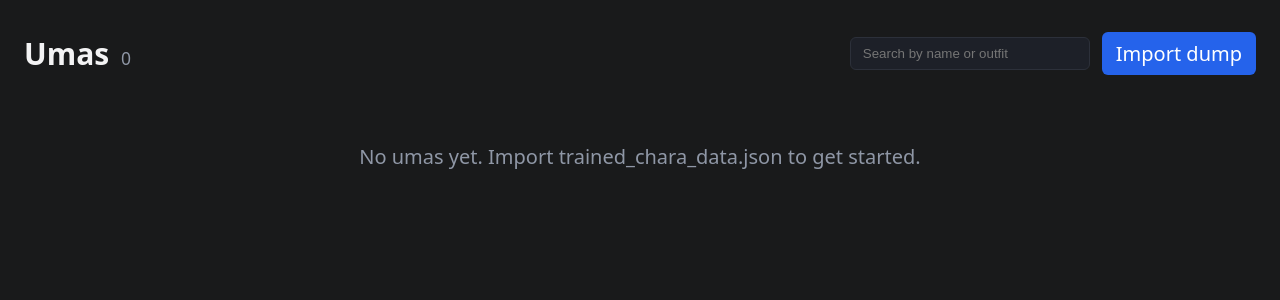
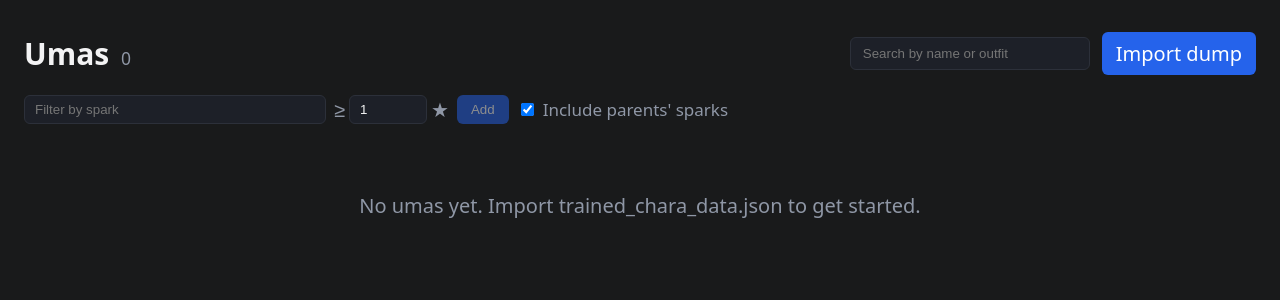
Before and after one commit to jmate03/uma-compare-tool, a React (Vite) app: page / in a window 1280 px wide. Shown: the top 300 px of the page. Built offline with nearby package versions, Linux system fonts and the light colour scheme.

Commit message:
add basic filtering functionality for uma search

```diff
--- /dev/null
+++ b/src/components/SparkFilterBar.tsx
@@ -0,0 +1,95 @@
+// Lets the user build a list of spark filters, e.g. "Power ≥ 7★" + "Sprint Corners ≥ 1★"
+import { useState } from 'react';
+import { SPARK_OPTIONS, sparkByBase, sparkByName, type SparkFilter } from '../lib/UmaFilter';
+
+interface SparkFilterBarProps {
+	filters: SparkFilter[];
+	onChange: (filters: SparkFilter[]) => void;
+	includeParents: boolean;
+	onIncludeParentsChange: (value: boolean) => void;
+}
+
+export function SparkFilterBar({ filters, onChange, includeParents, onIncludeParentsChange }: SparkFilterBarProps) {
+	const [name, setName] = useState('');
+	const [minStars, setMinStars] = useState(1);
+
+	const picked = sparkByName.get(name.trim().toLowerCase());
+	const maxStars = includeParents ? 9 : 3; // 3★ max per uma
+
+	function add() {
+		if (!picked) return;
+		// Re-adding a spark replaces its old threshold
+		onChange([...filters.filter(f => f.base !== picked.base), { base: picked.base, minStars }]);
+		setName('');
+		setMinStars(1);
+	}
+
+	return (
+		<div className="spark-filter">
+			<form
+				className="spark-filter__add"
+				onSubmit={e => {
+					e.preventDefault();
+					add();
+				}}
+			>
+				<input
+					className="spark-filter__name"
+					list="spark-options"
+					placeholder="Filter by spark"
+					value={name}
+					onChange={e => setName(e.target.value)}
+				/>
+				<datalist id="spark-options">
+					{SPARK_OPTIONS.map(o => (
+						<option key={o.base} value={o.name} label={o.category} />
+					))}
+				</datalist>
+
+				<label className="spark-filter__stars">
+					≥
+					<input
+						type="number"
+						min={1}
+						max={maxStars}
+						value={minStars}
+						onChange={e => setMinStars(Math.min(maxStars, Math.max(1, Number(e.target.value) || 1)))}
+					/>
+					★
+				</label>
+
+				<button type="submit" className="spark-filter__button" disabled={!picked}>Add</button>
+
+				<label className="spark-filter__parents">
+					<input
+						type="checkbox"
+						checked={includeParents}
+						onChange={e => onIncludeParentsChange(e.target.checked)}
+					/>
+					Include parents' sparks
+				</label>
+			</form>
+
+			{filters.length > 0 && (
+				<div className="spark-filter__chips">
+					{filters.map(f => {
+						const opt = sparkByBase.get(f.base);
+						return (
+							<span key={f.base} className={`spark spark--${opt?.category ?? 'white'} spark-filter__chip`}>
+								{opt?.name ?? `#${f.base}`} ≥ {f.minStars}<span className="spark__stars">★</span>
+								<button
+									className="spark-filter__remove"
+									aria-label="Remove filter"
+									onClick={() => onChange(filters.filter(x => x.base !== f.base))}
+								>
+									×
+								</button>
+							</span>
+						);
+					})}
+					<button className="spark-filter__clear" onClick={() => onChange([])}>Clear all</button>
+				</div>
+			)}
+		</div>
+	);
+}
--- a/src/components/UmaCard.tsx
+++ b/src/components/UmaCard.tsx
@@ -1,14 +1,12 @@
-import type { Grade, Spark, StoredUma } from '../lib/UmaTypes';
+import type { Grade, StoredUma } from '../lib/UmaTypes';
 import { umaName } from '../lib/UmaNames';
-import sparkNames from '../../data/umasparknames.json';
-
-const sparkLabel = (s: Spark) => (sparkNames as Record<string, string>)[s.factorId] ?? `#${s.factorId}`;
-
-const SPARK_ORDER = ['blue', 'pink', 'green', 'white'] as const;
+import { sparkByBase, sparkTotals } from '../lib/UmaFilter';
 
 interface UmaCardProps {
 	uma: StoredUma;
 	byId: Map<string, StoredUma>; // to look up parents that are your own saved umas
+	includeParents: boolean; // show sparks summed with both parents' sparks
+	highlighted: Set<number>; // spark bases from the active filters
 	onDelete: (id: string) => void;
 }
 
@@ -26,11 +24,8 @@ function GradeRow({ label, grades }: { label: string; grades: Record<string, Gra
 	);
 }
 
-export function UmaCard({ uma, byId, onDelete }: UmaCardProps) {
-	// Own sparks, grouped blue → pink → green → white
-	const sparks = [...uma.sparks].sort(
-		(a, b) => SPARK_ORDER.indexOf(a.category) - SPARK_ORDER.indexOf(b.category)
-	);
+export function UmaCard({ uma, byId, includeParents, highlighted, onDelete }: UmaCardProps) {
+	const sparks = sparkTotals(uma, byId, includeParents);
 
 	const parentNames = uma.parents.map(p =>
 		p.kind === 'saved' ? umaName(byId.get(p.umaId) ?? {}) : umaName(p)
@@ -59,11 +54,24 @@ export function UmaCard({ uma, byId, onDelete }: UmaCardProps) {
 			</div>
 
 			<div className="uma-card__sparks">
-				{sparks.map(s => (
-					<span key={s.factorId} className={`spark spark--${s.category}`}>
-						{sparkLabel(s)} <span className="spark__stars">{'★'.repeat(s.stars)}</span>
-					</span>
-				))}
+				{sparks.map(s => {
+					const name = sparkByBase.get(s.base)?.name ?? `#${s.base}`;
+					const className = `spark spark--${s.category}${highlighted.has(s.base) ? ' spark--match' : ''}`;
+					return includeParents ? (
+						<span
+							key={s.base}
+							className={className}
+							title={s.own ? `${s.own}★ on this uma, ${s.total - s.own}★ from parents` : 'From parents only'}
+						>
+							{s.own > 0 && <span className="spark__own" aria-label="On this uma">●</span>}
+							<span className="spark__stars">{s.total}★</span> {name}
+						</span>
+					) : (
+						<span key={s.base} className={className}>
+							{name} <span className="spark__stars">{'★'.repeat(s.total)}</span>
+						</span>
+					);
+				})}
 			</div>
 
 			<footer className="uma-card__footer">
--- /dev/null
+++ b/src/lib/UmaFilter.tsx
@@ -0,0 +1,80 @@
+// Spark-based filtering for the uma list
+import type { SparkCategory, StoredUma } from './UmaTypes';
+import { sparkCategory } from './UmaImport';
+import sparkNames from '../../data/umasparknames.json';
+
+// A spark's identity is its factor ID without the last (stars) digit,
+// so 2009701/2009702/2009703 are all "Sprint Corners" (base 200970).
+export const sparkBase = (factorId: number) => Math.floor(factorId / 10);
+
+export interface SparkOption {
+	base: number;
+	name: string;
+	category: SparkCategory;
+}
+
+const CATEGORY_ORDER: SparkCategory[] = ['blue', 'pink', 'green', 'white'];
+
+// One entry per spark, for the filter picker. Names are unique per base.
+export const SPARK_OPTIONS: SparkOption[] = [
+	...new Map(
+		Object.entries(sparkNames as Record<string, string>).map(([id, name]) => {
+			const base = sparkBase(Number(id));
+			return [base, { base, name, category: sparkCategory(Number(id)) }] as const;
+		})
+	).values(),
+].sort((a, b) =>
+	CATEGORY_ORDER.indexOf(a.category) - CATEGORY_ORDER.indexOf(b.category) || a.name.localeCompare(b.name)
+);
+
+export const sparkByName = new Map(SPARK_OPTIONS.map(o => [o.name.toLowerCase(), o]));
+export const sparkByBase = new Map(SPARK_OPTIONS.map(o => [o.base, o]));
+
+export interface SparkFilter {
+	base: number;
+	minStars: number;
+}
+
+export interface SparkTotal {
+	base: number;
+	category: SparkCategory;
+	own: number;   // stars on the uma itself
+	total: number; // own + parents (or just own when parents aren't included)
+}
+
+// Stars per spark for an uma, optionally including both parents' sparks.
+// Sorted blue → pink → green → white, then by total stars.
+export function sparkTotals(uma: StoredUma, byId: Map<string, StoredUma>, includeParents: boolean): SparkTotal[] {
+	const totals = new Map<number, SparkTotal>();
+	const add = (factorId: number, stars: number, isOwn: boolean) => {
+		const base = sparkBase(factorId);
+		const t = totals.get(base) ?? { base, category: sparkCategory(factorId), own: 0, total: 0 };
+		if (isOwn) t.own += stars;
+		t.total += stars;
+		totals.set(base, t);
+	};
+
+	for (const s of uma.sparks) add(s.factorId, s.stars, true);
+	if (includeParents) {
+		for (const p of uma.parents) {
+			const sparks = p.kind === 'saved' ? byId.get(p.umaId)?.sparks ?? [] : p.sparks;
+			for (const s of sparks) add(s.factorId, s.stars, false);
+		}
+	}
+
+	return [...totals.values()].sort((a, b) =>
+		CATEGORY_ORDER.indexOf(a.category) - CATEGORY_ORDER.indexOf(b.category) || b.total - a.total
+	);
+}
+
+// All filters must match (AND)
+export function matchesSparkFilters(
+	uma: StoredUma,
+	filters: SparkFilter[],
+	byId: Map<string, StoredUma>,
+	includeParents: boolean
+): boolean {
+	if (filters.length === 0) return true;
+	const totals = new Map(sparkTotals(uma, byId, includeParents).map(t => [t.base, t.total]));
+	return filters.every(f => (totals.get(f.base) ?? 0) >= f.minStars);
+}
--- a/src/pages/UmaList.tsx
+++ b/src/pages/UmaList.tsx
@@ -5,10 +5,14 @@ import type { StoredUma } from '../lib/UmaTypes';
 import { umaName } from '../lib/UmaNames'
 import './UmaListCSS.css'
 import { UmaCard } from '../components/UmaCard';
+import { SparkFilterBar } from '../components/SparkFilterBar';
+import { matchesSparkFilters, type SparkFilter } from '../lib/UmaFilter';
 
 export function UmaList() {
 	const [umas, setUmas] = useState<StoredUma[]>([]);
 	const [search, setSearch] = useState('');
+	const [sparkFilters, setSparkFilters] = useState<SparkFilter[]>([]);
+	const [includeParents, setIncludeParents] = useState(true);
 
 	// Load saved umas once when the screen opens
 	useEffect(() => {
@@ -29,10 +33,16 @@ export function UmaList() {
 	// Lookup table so cards can show the names of parents you have saved
 	const byId = useMemo(() => new Map(umas.map(u => [u.id, u])), [umas]);
 
-	// TODO: add more filters here (type, sparks, aptitudes...)
+	// Sparks to highlight on the cards
+	const highlighted = useMemo(() => new Set(sparkFilters.map(f => f.base)), [sparkFilters]);
+
+	// TODO: add more filters here (type, aptitudes...)
 	const visible = useMemo(
-		() => umas.filter(u => umaName(u).toLowerCase().includes(search.toLowerCase())),
-		[umas, search]
+		() => umas.filter(u =>
+			umaName(u).toLowerCase().includes(search.toLowerCase()) &&
+			matchesSparkFilters(u, sparkFilters, byId, includeParents)
+		),
+		[umas, search, sparkFilters, byId, includeParents]
 	);
 
 	return (
@@ -65,14 +75,21 @@ export function UmaList() {
 				</label>
 			</header>
 
+			<SparkFilterBar
+				filters={sparkFilters}
+				onChange={setSparkFilters}
+				includeParents={includeParents}
+				onIncludeParentsChange={setIncludeParents}
+			/>
+
 			{visible.length === 0 ? (
 				<p className="uma-list__empty">
-					{umas.length === 0 ? 'No umas yet. Import trained_chara_data.json to get started.' : 'No umas match your search.'}
+					{umas.length === 0 ? 'No umas yet. Import trained_chara_data.json to get started.' : 'No umas match your search and filters.'}
 				</p>
 			) : (
 				<div className="uma-list__grid">
 					{visible.map(uma => (
-						<UmaCard key={uma.id} uma={uma} byId={byId} onDelete={handleDelete} />
+						<UmaCard key={uma.id} uma={uma} byId={byId} includeParents={includeParents} highlighted={highlighted} onDelete={handleDelete} />
 					))}
 				</div>
 			)}
--- a/src/pages/UmaListCSS.css
+++ b/src/pages/UmaListCSS.css
@@ -54,6 +54,100 @@
 
 .uma-list__import:hover {
 	background: #1d4ed8;
+}
+
+/* ---------- Spark filters ---------- */
+
+.spark-filter {
+	display: flex;
+	flex-direction: column;
+	gap: 10px;
+	margin-bottom: 20px;
+}
+
+.spark-filter__add {
+	display: flex;
+	flex-wrap: wrap;
+	align-items: center;
+	gap: 8px;
+}
+
+.spark-filter input {
+	padding: 6px 10px;
+	border-radius: 6px;
+	border: 1px solid var(--card-border);
+	background: var(--card);
+	color: var(--text);
+}
+
+.spark-filter__name {
+	min-width: 280px;
+}
+
+.spark-filter__stars {
+	display: flex;
+	align-items: center;
+	gap: 4px;
+	color: var(--muted);
+}
+
+.spark-filter__stars input {
+	width: 56px;
+}
+
+.spark-filter__button {
+	background: var(--accent);
+	color: white;
+	border: none;
+	padding: 7px 14px;
+	border-radius: 6px;
+	font-weight: 500;
+	cursor: pointer;
+}
+
+.spark-filter__button:disabled {
+	opacity: 0.5;
+	cursor: default;
+}
+
+.spark-filter__parents {
+	display: flex;
+	align-items: center;
+	gap: 6px;
+	font-size: 0.85rem;
+	color: var(--muted);
+}
+
+.spark-filter__chips {
+	display: flex;
+	flex-wrap: wrap;
+	align-items: center;
+	gap: 6px;
+}
+
+.spark-filter__chip {
+	display: flex;
+	align-items: center;
+	gap: 4px;
+	font-size: 0.8rem;
+}
+
+.spark-filter__remove,
+.spark-filter__clear {
+	background: none;
+	border: none;
+	color: var(--muted);
+	cursor: pointer;
+	padding: 0 2px;
+}
+
+.spark-filter__remove:hover,
+.spark-filter__clear:hover {
+	color: #ef4444;
+}
+
+.spark-filter__clear {
+	font-size: 0.75rem;
 }
 
 .uma-list__empty {
@@ -190,6 +284,20 @@
 	color: #fbbf24;
 }
 
+/* Spark that one of the active filters is looking for */
+.spark--match {
+	box-shadow: 0 0 0 1px #fbbf24;
+	background: #3a3424;
+}
+
+/* Marks a spark the uma itself has (vs only inherited from parents) */
+.spark__own {
+	color: var(--accent);
+	font-size: 0.6rem;
+	margin-right: 4px;
+	vertical-align: 1px;
+}
+
 /* Footer */
 .uma-card__footer {
 	display: flex;
```
Also changed, not shown: 1 other file (tests, documents, lock files or other folders).
